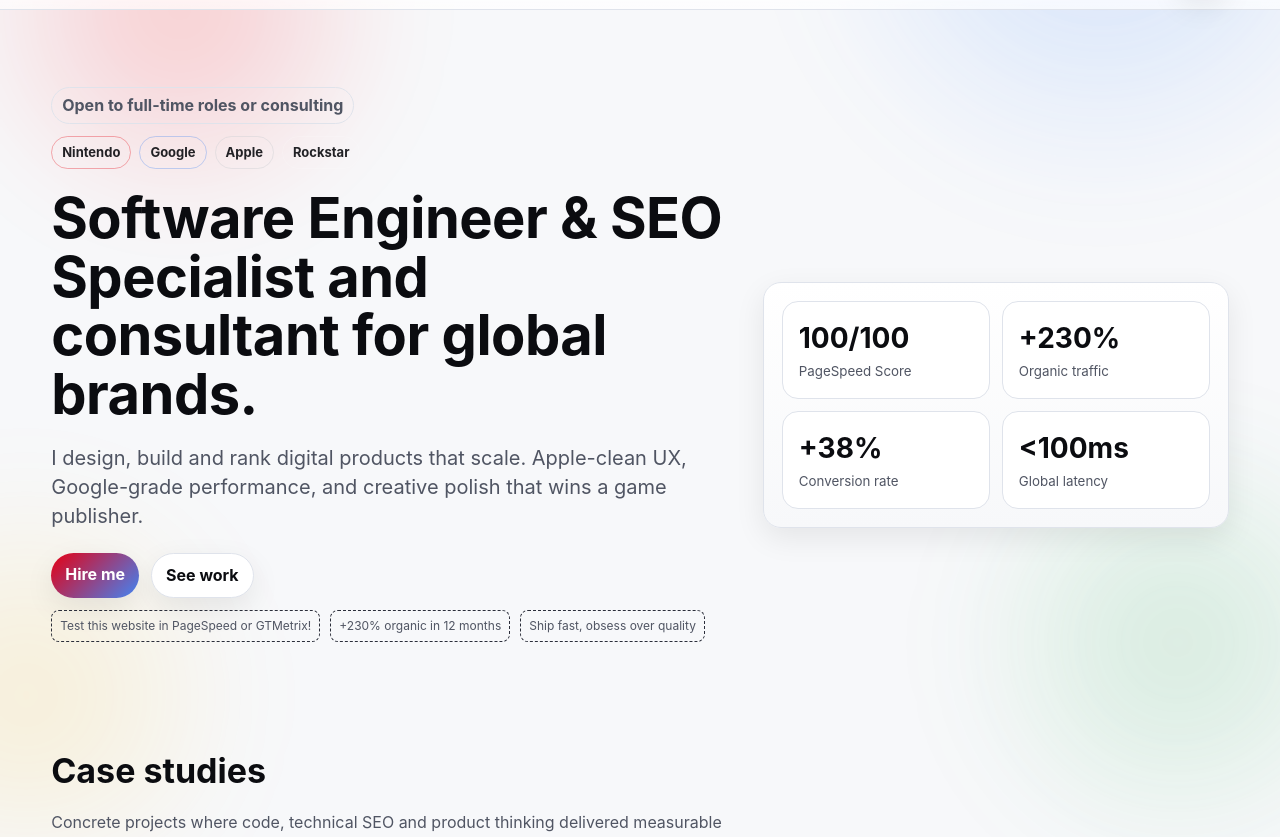
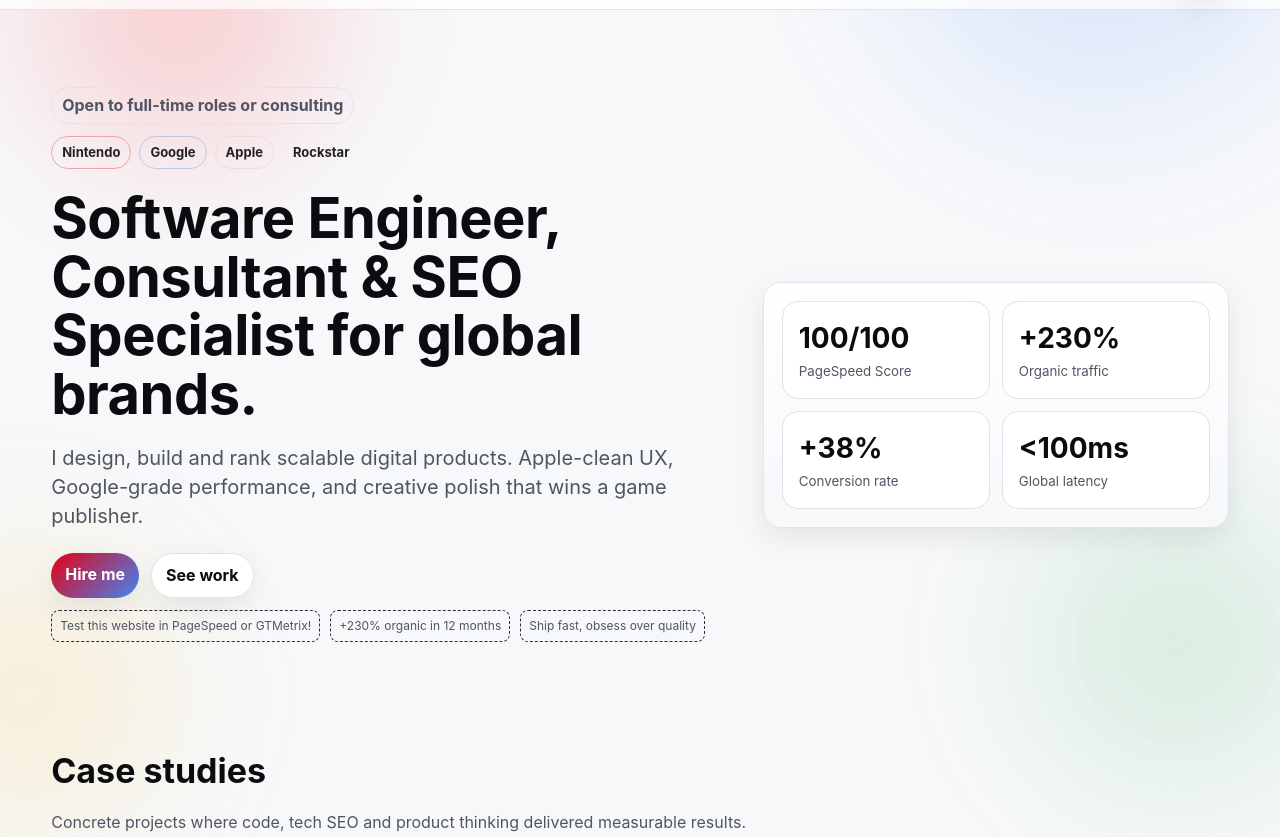
Before and after one commit to eraldxhakoj/eraldxhakoj.github.io, a plain HTML site: page index.html in a window 1280 px wide. Shown: the part 62-899 px from the top of the page. Drawn offline with Linux system fonts and the light colour scheme.

Commit message:
Update index.html

```diff
--- a/index.html
+++ b/index.html
@@ -555,8 +555,8 @@
       'meta.title': 'Erald Xhakoj — Sviluppatore & SEO Specialist',
       'meta.desc': 'Sviluppatore software e SEO specialist. Creo prodotti veloci, scalabili e posizionati per brand globali.',
       nav:{about:'Chi sono',work:'Portfolio',skills:'Competenze',seo:'SEO',contact:'Contatti',cv:'CV'},
-      hero:{tag:'Disponibile per full-time o consulenze',h1:'Sviluppatore Software & SEO Specialist e formatore per brand globali.',
-        lead:'Progetto, sviluppo e posiziono prodotti digitali che scalano. UX pulita da Apple, performance misurate come piace a Google, e dettaglio creativo che conquista un game publisher.',
+      hero:{tag:'Disponibile per full-time o consulenze',h1:'Sviluppatore Software, Formatore & SEO Specialist per brand globali.',
+        lead:'Progetto, sviluppo e posiziono prodotti digitali che scalano. UX ispirata a Apple, performance misurate come piace a Google, e dettaglio creativo che conquista un game publisher.',
         badge1:'Testa questo sito su PageSpeed o GTMetrix!',badge2:'+230% traffico organico in 12 mesi',badge3:'Ship veloce, qualità maniacale'},
       cta:{hire:'Assumimi',seeWork:'Vedi lavori',title:'Pronto per parlare?',lead:'Cerco ruoli ad alto impatto su prodotto e crescita organica. Sedi: EU/US. On-site ibrido o full-remote.',email:'Invia email',top:'Torna su'},
       stats:{cwv:'PageSpeed Score',org:'Traffico organico',conv:'Conversion rate',lat:'Latency glob.'},
@@ -576,12 +576,12 @@
       'meta.title': 'Erald Xhakoj — Software Engineer & SEO Specialist',
       'meta.desc': 'Software engineer and SEO specialist. I ship fast, scalable and searchable products for global brands.',
       nav:{about:'About',work:'Work',skills:'Skills',seo:'SEO',contact:'Contact',cv:'CV'},
-      hero:{tag:'Open to full-time roles or consulting',h1:'Software Engineer & SEO Specialist and consultant for global brands.',
-        lead:'I design, build and rank digital products that scale. Apple-clean UX, Google-grade performance, and creative polish that wins a game publisher.',
+      hero:{tag:'Open to full-time roles or consulting',h1:'Software Engineer, Consultant & SEO Specialist for global brands.',
+        lead:'I design, build and rank scalable digital products. Apple-clean UX, Google-grade performance, and creative polish that wins a game publisher.',
         badge1:'Test this website in PageSpeed or GTMetrix!',badge2:'+230% organic in 12 months',badge3:'Ship fast, obsess over quality'},
       cta:{hire:'Hire me',seeWork:'See work',title:'Ready to talk?',lead:'Looking for high-impact roles across product and organic growth. EU/US timezones. Hybrid on-site or fully remote.',email:'Send email',top:'Back to top'},
       stats:{cwv:'PageSpeed Score',org:'Organic traffic',conv:'Conversion rate',lat:'Global latency'},
-      work:{h2:'Case studies',lead:'Concrete projects where code, technical SEO and product thinking delivered measurable results.',
+      work:{h2:'Case studies',lead:'Concrete projects where code, tech SEO and product thinking delivered measurable results.',
         p1:{title:'Global game launch: 42 locales, zero downtime',stack:'Next.js, Edge, i18n, CDN',result:'+180% organic pre-orders'},
         p2:{title:'Enterprise e-commerce with 95+ CWV & semantic search',stack:'SvelteKit, Edge SSR, Algolia',result:'+32% SEO revenue'},
         p3:{title:'iOS/Android refactor: bundle -48%, crashes -72%',stack:'Swift, Kotlin, CI/CD',result:'Rating 4.8 → 4.9'}},
```
